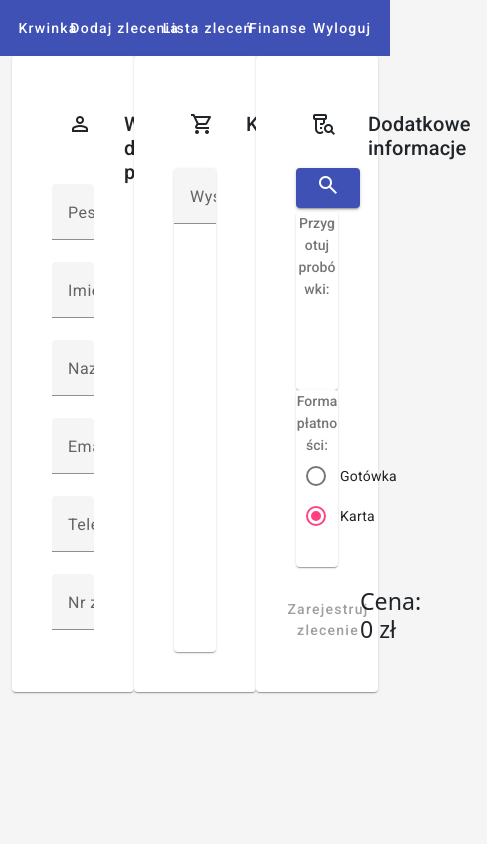
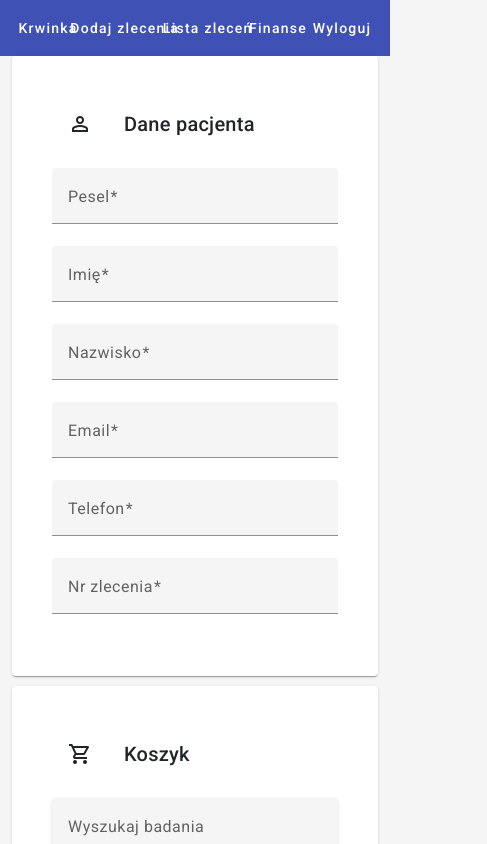
Before and after one commit to mati9412/thesis, an Angular app: page /orders in a window 390 px wide. Shown: the top 844 px of the page, 487 px wide, since content can reach past the window. Built offline with nearby package versions, Linux system fonts and the light colour scheme.

Commit message:
rwd test for main component

```diff
--- a/src/app/components/login/login/login.component.ts
+++ b/src/app/components/login/login/login.component.ts
@@ -1,4 +1,4 @@
-import { Component } from '@angular/core';
+import { Component, OnInit } from '@angular/core';
 import { AuthService } from 'src/app/services/auth.service';
 
 @Component({
--- a/src/app/components/ordersCreator/orders/orders.component.css
+++ b/src/app/components/ordersCreator/orders/orders.component.css
@@ -1,11 +1,6 @@
 .orders-form {
   display: flex;
   justify-content: center;
-  /* justify-content:space-evenly; */
-  /* justify-content:space-between */
-
-  /* flex-direction: column; */
-  /* align-items: flex-start; */
 }
 
 .card {
@@ -31,7 +26,17 @@
 
 .submit-form {
   display: flex;
+  flex-direction: column;
   justify-content: space-between;
   align-items: center;
   margin-top: 50%;
 }
+
+@media(max-width: 768px) {
+  .orders-form {
+    display: flex;
+    justify-content: center;
+    flex-direction: column;
+    gap: 10px;
+  }
+}
--- a/src/app/components/ordersCreator/orders/orders.component.html
+++ b/src/app/components/ordersCreator/orders/orders.component.html
@@ -3,7 +3,7 @@
   <mat-card class="card patient-details">
     <mat-card-header>
       <span mat-card-avatar class="material-symbols-outlined"> person </span>
-      <mat-card-title>Wprowadź dane pacjenta</mat-card-title>
+      <mat-card-title>Dane pacjenta</mat-card-title>
     </mat-card-header>
     <mat-form-field appearance="fill">
       <mat-label>Pesel</mat-label>
@@ -119,10 +119,10 @@
       </mat-radio-group>
     </mat-card>
     <div class="submit-form">
-      <button mat-button type="submit" [disabled]="ordersForm.invalid">
+      <h3>Cena: {{ order.payment }} zł</h3>
+      <button color="accent" mat-raised-button type="submit" [disabled]="ordersForm.invalid">
         Zarejestruj zlecenie
       </button>
-      <h3>Cena: {{ order.payment }} zł</h3>
     </div>
   </mat-card>
 </form>
```
Also changed, not shown: src/styles.css (line endings or trailing spaces).
